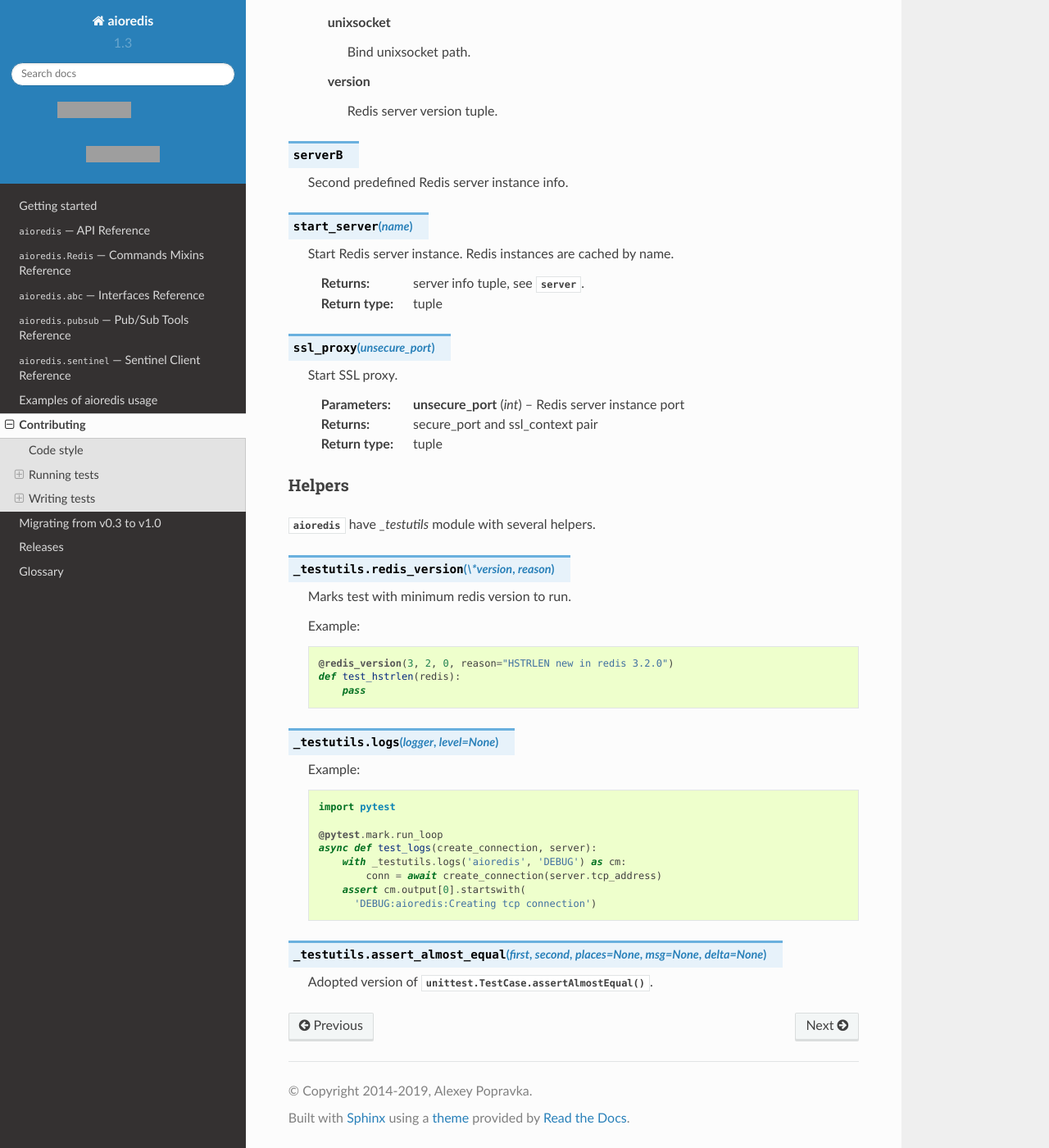
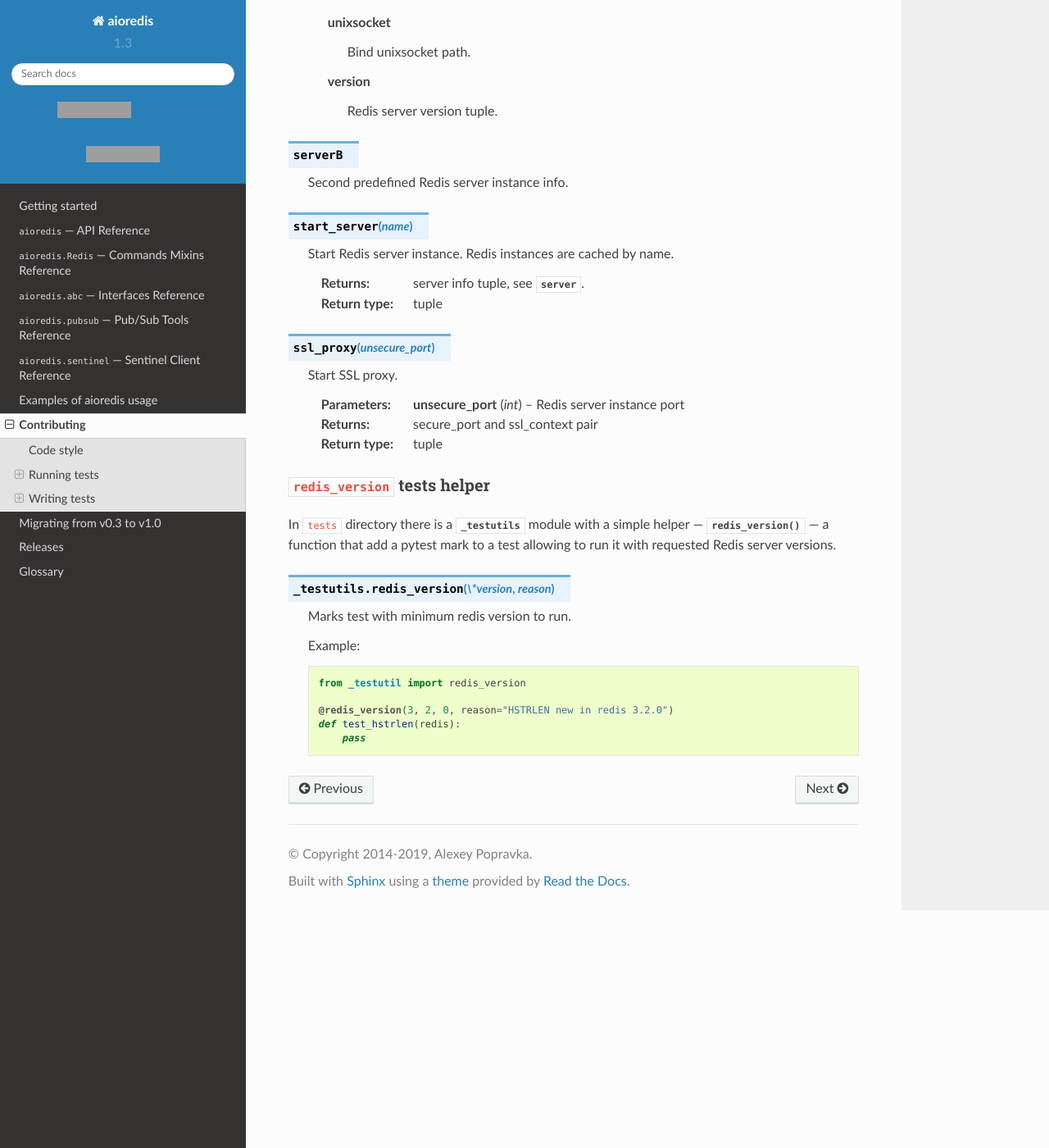
Before and after one commit to aio-libs-abandoned/aioredis-py, a Sphinx documentation site: the page built from docs/devel.rst, in a window 1280 px wide and 1400 px high, scrolled down 3956 px. Shown: the whole window at 82% size. Built offline with Sphinx 7.4.7 and the Read the Docs theme 2.0.0, drawn with Linux system fonts in a browser that asks for light colours; grey boxes are pictures that could not be loaded.

Commit message:
Update 'writing tests' notes

```diff
--- a/docs/devel.rst
+++ b/docs/devel.rst
@@ -206,10 +206,12 @@ There is a number of fixtures that can be used to write tests:
    :rtype: tuple
 
 
-Helpers
-~~~~~~~
+``redis_version`` tests helper
+~~~~~~~~~~~~~~~~~~~~~~~~~~~~~~
 
-:mod:`aioredis` have `_testutils` module with several helpers.
+In ``tests`` directory there is a :mod:`_testutils` module with a simple
+helper --- :func:`redis_version` --- a function that add a pytest mark to a test
+allowing to run it with requested Redis server versions.
 
 .. function:: _testutils.redis_version(\*version, reason)
 
@@ -219,28 +221,8 @@ Helpers
 
    .. code-block:: python
 
+      from _testutil import redis_version
+
       @redis_version(3, 2, 0, reason="HSTRLEN new in redis 3.2.0")
       def test_hstrlen(redis):
           pass
-
-
-.. function:: _testutils.logs(logger, level=None)
-
-   Example:
-
-   .. code-block:: python
-
-    import pytest
-
-    @pytest.mark.run_loop
-    async def test_logs(create_connection, server):
-        with _testutils.logs('aioredis', 'DEBUG') as cm:
-            conn = await create_connection(server.tcp_address)
-        assert cm.output[0].startswith(
-          'DEBUG:aioredis:Creating tcp connection')
-
-
-.. function:: _testutils.assert_almost_equal(first, second, places=None, \
-                                         msg=None, delta=None)
-
-   Adopted version of :meth:`unittest.TestCase.assertAlmostEqual`.
```
Also changed, not shown: 6 other files.
